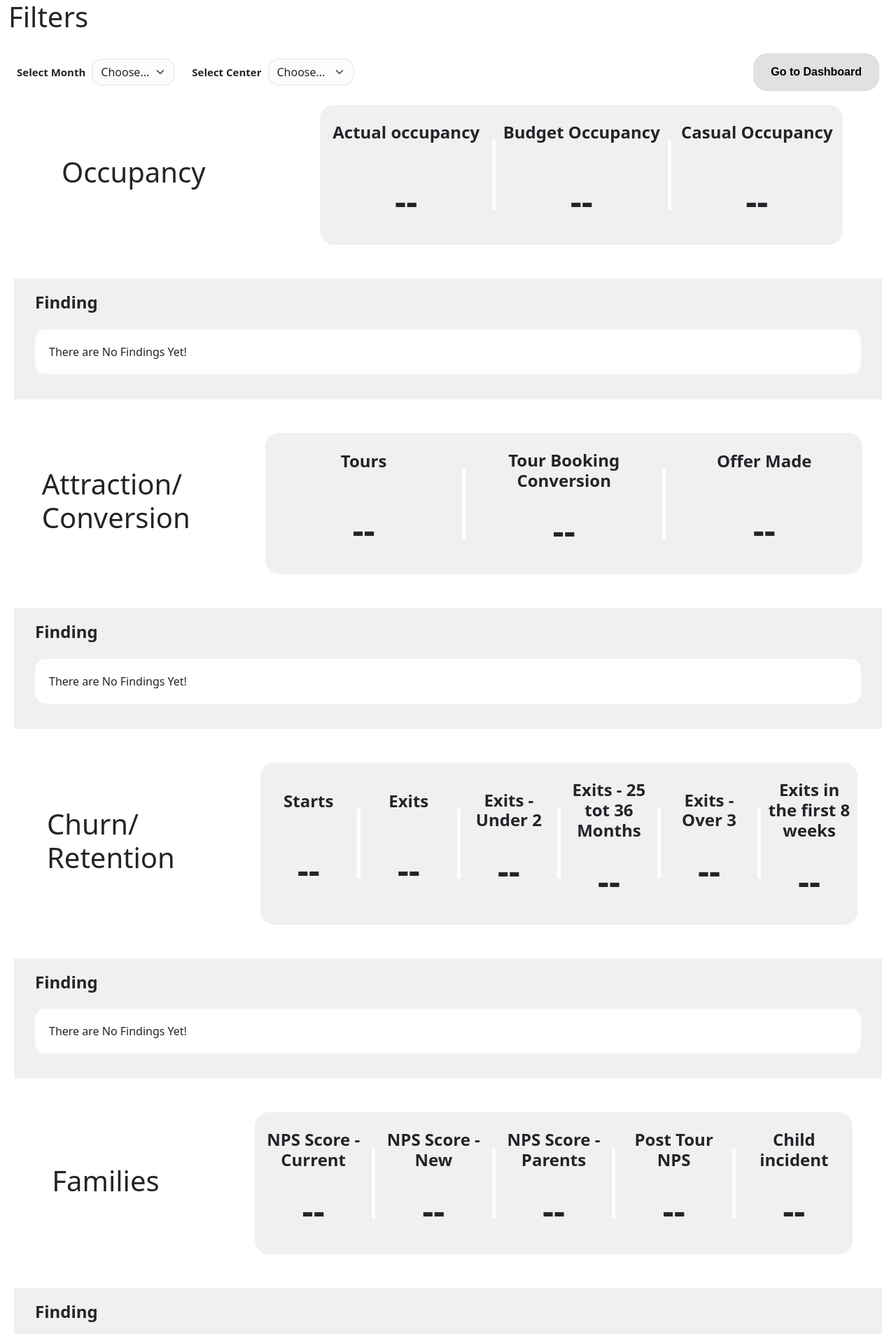
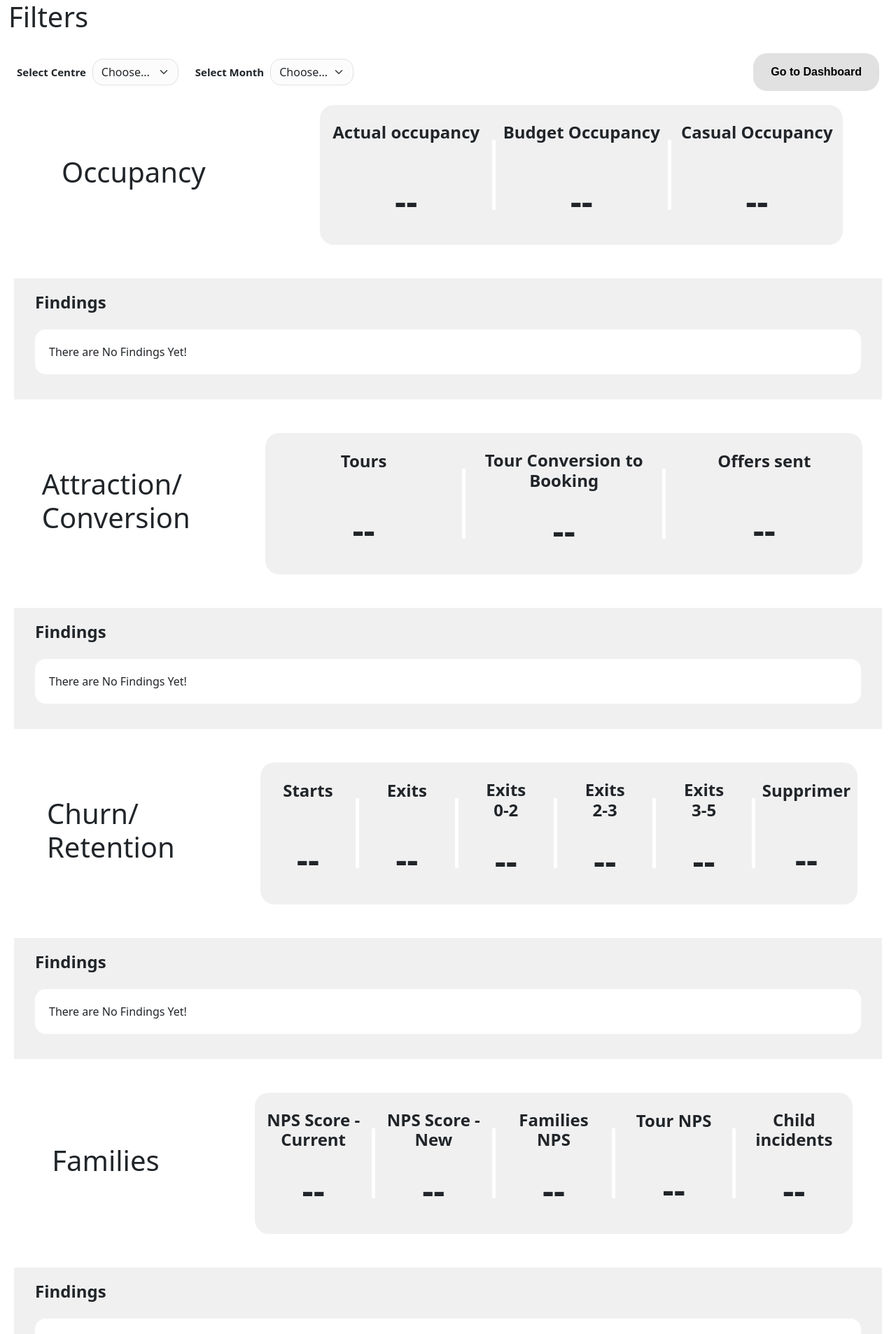
Before and after one commit to Tahir-Bahoo/ReportingSystem, a Django app: template app/templates/index.html in a window 1280 px wide. Shown: the top 1907 px of the page at 70% size. Run offline with Django 4.2, Linux system fonts and the light colour scheme; the template is opened without the code that fills it, so the values that code supplies are empty.

Commit message:
cosmetic changes

```diff
--- a/app/static/css/style.css
+++ b/app/static/css/style.css
@@ -42,6 +42,7 @@ h5{
     /* border-right: 10px solid white; */
 }
 
+
 .tableSteps:last-child span {
     border-right: none;
 }
@@ -49,6 +50,7 @@ h5{
 .tableSteps h5 {
     margin: 0;
     flex-shrink: 0;
+    display: grid;
 }
 .Detail{
     border-radius: 15px;
--- a/app/templates/dashboard.html
+++ b/app/templates/dashboard.html
@@ -37,7 +37,7 @@
 </head>
 <body>
     <div id="Maincontainer">
-        <iframe title={{iframe.title}} src={{iframe.iframe_link}}  allowFullScreen="true"></iframe>
+        <iframe title={{iframe.title}} src={{iframe.iframe_lnk}}  allowFullScreen="true"></iframe>
     </div>
     <div class="container m-auto text-center">
         <a href="{% url 'home:index' %}"><button class="dashboard_button">Back</button></a>
--- a/app/templates/index.html
+++ b/app/templates/index.html
@@ -19,20 +19,10 @@
 			<div class="centerFilters row justify-content-between">
 				<div class="col-auto">
 					<div class="row">
+
 						<div class="col-auto">
 							<div class="input-group">
-								<label class="classLable" for="SelectMonthForm">Select Month</label>
-								<select class="form-select selectform" id="SelectMonthForm">
-									<option selected disabled>Choose...</option>
-									{% for value in header_values %}
-									<option value="{{ value }}">{{ value }}</option>
-									{% endfor %}
-								</select>
-							</div>
-						</div>
-						<div class="col-auto">
-							<div class="input-group">
-								<label class="classLable" for="SelectCenterForm">Select Center</label>
+								<label class="classLable" for="SelectCenterForm">Select Centre</label>
 								<select class="form-select selectform" id="SelectCenterForm">
 									<option selected disabled>Choose...</option>
 									<option value="Centre 1">Centre 1</option>
@@ -48,6 +38,17 @@
 									{% comment %} {% for center in all_centers %}
 									<option value="{{ center }}">{{ center }}</option>
 									{% endfor %} {% endcomment %}
+								</select>
+							</div>
+						</div>
+							<div class="col-auto">
+							<div class="input-group">
+								<label class="classLable" for="SelectMonthForm">Select Month</label>
+								<select class="form-select selectform" id="SelectMonthForm">
+									<option selected disabled>Choose...</option>
+									{% for value in header_values %}
+									<option value="{{ value }}">{{ value }}</option>
+									{% endfor %}
 								</select>
 							</div>
 						</div>
@@ -149,7 +150,7 @@
 				<div class="Detail">
 
 					<div class="description">
-						<h5 class="mb-4">Finding</h5>
+						<h5 class="mb-4">Findings</h5>
 						<p id="occupancy_findings">There are No Findings Yet!</p>
 						<!-- <div class="button text-center">
 							<button>
@@ -176,12 +177,12 @@
 						</div>
 						<div class="new"></div>
 						<div class="tableSteps col-6 col-sm-4 col-md-auto">
-							<h5>Tour Booking Conversion</h5>
+							<h5>Tour Conversion to Booking</h5>
 							<span id="tour_booking_conversion">--</span>
 						</div>
 						<div class="new"></div>
 						<div class="tableSteps col-6 col-sm-4 col-md-auto">
-							<h5>Offer Made</h5>
+							<h5>Offers sent</h5>
 							<span id="offers_made">--</span>
 						</div>
 					</div>
@@ -191,7 +192,7 @@
 				<div class="Detail">
 
 					<div class="description">
-						<h5 class="mb-4">Finding</h5>
+						<h5 class="mb-4">Findings</h5>
 						<p id="attraction_conversion_findings">There are No Findings Yet!</p>
 						<!-- <div class="button text-center">
 							<button>
@@ -226,22 +227,23 @@
 						</div>
 						<div class="new"></div>
 						<div class="tableSteps col-6 col-sm-4 col-md-auto">
-							<h5>Exits - Under 2</h5>
+							<h5>Exits <br> 0-2
+							</h5>
 							<span id="exits_under_2">--</span>
 						</div>
 						<div class="new"></div>
 						<div class="tableSteps col-6 col-sm-4 col-md-auto">
-							<h5>Exits - 25 tot 36 Months</h5>
+							<h5>Exits <br> 2-3</h5>
 							<span id="exits_25_36_months">--</span>
 						</div>
 						<div class="new"></div>
 						<div class="tableSteps col-6 col-sm-4 col-md-auto">
-							<h5>Exits - Over 3</h5>
+							<h5>Exits <br> 3-5</h5>
 							<span id="exits_over_3">--</span>
 						</div>
 						<div class="new"></div>
 						<div class="tableSteps col-6 col-sm-4 col-md-auto">
-							<h5>Exits in the first 8 weeks</h5>
+							<h5>Supprimer</h5>
 							<span id="upto_8_week_exits">--</span>
 						</div>
 					</div>
@@ -251,7 +253,7 @@
 				<div class="Detail">
 
 					<div class="description">
-						<h5 class="mb-4">Finding</h5>
+						<h5 class="mb-4">Findings</h5>
 						<p id="churn_retention_findings">There are No Findings Yet!</p>
 						<!-- <div class="button text-center">
 							<button>
@@ -286,17 +288,17 @@
 						</div>
 						<div class="new"></div>
 						<div class="tableSteps col-6 col-sm-4 col-md-auto">
-							<h5>NPS Score - Parents</h5>
+							<h5>Families NPS</h5>
 							<span id="centre_NPS_score_parents">--</span>
 						</div>
 						<div class="new"></div>
 						<div class="tableSteps col-6 col-sm-4 col-md-auto">
-							<h5>Post Tour NPS</h5>
+							<h5>Tour NPS</h5>
 							<span class="post_tour_NPS">--</span>
 						</div>
 						<div class="new"></div>
 						<div class="tableSteps col-6 col-sm-4 col-md-auto">
-							<h5>Child incident</h5>
+							<h5>Child incidents</h5>
 							<span id="child_incidents">--</span>
 						</div>
 					</div>
@@ -306,7 +308,7 @@
 				<div class="Detail">
 
 					<div class="description">
-						<h5 class="mb-4">Finding</h5>
+						<h5 class="mb-4">Findings</h5>
 						<p id="families_findings">There are No Findings Yet!</p>
 						<!-- <div class="button text-center">
 							<button>
@@ -329,7 +331,7 @@
 				<div class="col-lg-8">
 					<div class="row justify-content-around tableSection align-items-center">
 						<div class="tableSteps col-6 col-sm-4 col-md-auto">
-							<h5>Turnover</h5>
+							<h5>Employee</h5>
 							<span id="turnover">--</span>
 						</div>
 						<div class="new"></div>
@@ -344,12 +346,12 @@
 						</div>
 						<div class="new"></div>
 						<div class="tableSteps col-6 col-sm-4 col-md-auto">
-							<h5>Post Tour NPS</h5>
+							<h5>Delete</h5>
 							<span class="post_tour_NPS">--</span>
 						</div>
 						<div class="new"></div>
 						<div class="tableSteps col-6 col-sm-4 col-md-auto">
-							<h5>Employee incident</h5>
+							<h5>Employee incidents</h5>
 							<span id="employee_incidents">--</span>
 						</div>
 
@@ -360,7 +362,7 @@
 				<div class="Detail">
 
 					<div class="description">
-						<h5 class="mb-4">Finding</h5>
+						<h5 class="mb-4">Findings</h5>
 						<p id="employee_findings">There are No Findings Yet!</p>
 						<!-- <div class="button text-center">
 							<button>
```
Also changed, not shown: app/views.py (+8 -4 lines), 1 other file.
